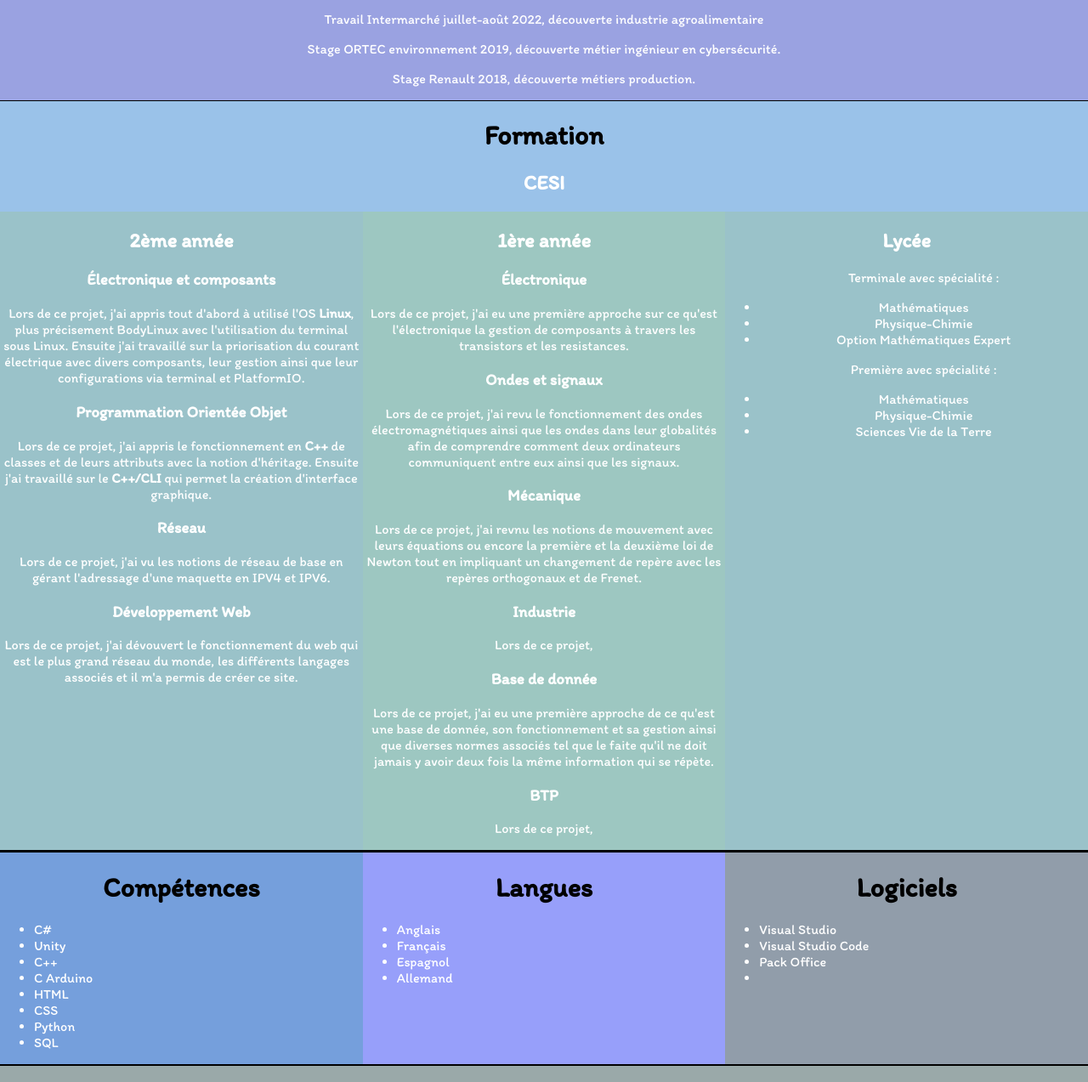
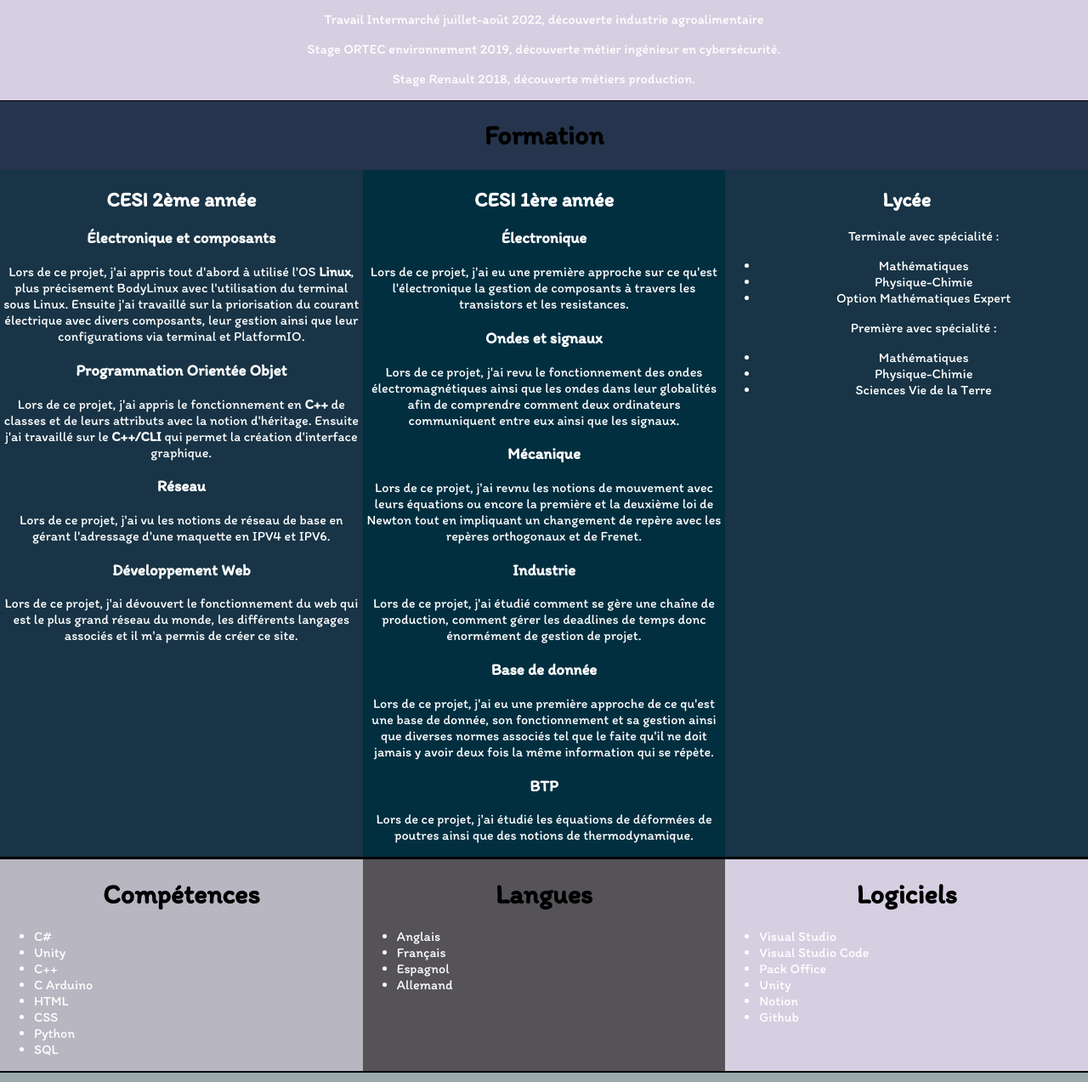
Before and after one commit to PoloBrn/web-site, a plain HTML site: page index.html in a window 1280 px wide. Shown: the part 601-1874 px from the top of the page at 85% size. Drawn offline with Linux system fonts and the light colour scheme.

Commit message:
Update colors

```diff
--- a/index.html
+++ b/index.html
@@ -9,10 +9,10 @@
 
 <body>
     <header class="header">
-        <div class="Titre">
+        <main class="Titre">
             <h1>Paul Bréon</h1>
             <p>Bienvenue dans ce site internet créer par mes soins</p>
-        </div>
+        </main>
         <img src="dl-files/Image1.png" alt="">
     </header>
 
@@ -24,7 +24,7 @@
             <a href="#QuiSuisJe">Qui suis-je ?</a>
             <a href="#ExperiencesPro">Expériences Professionnelle</a>
             <a href="#Formation">Formation</a>
-            <a href="#CL">Compétences & Langues</a>
+            <a href="#CL">Compétences, Langues & Logiciels</a>
             <a href="#Coordonnees">Coordonnées</a>
         </div>
     </nav>
@@ -47,10 +47,9 @@
     </div>
     <div class="Formation" id="Formation">
         <h1>Formation</h1>
-        <h2>CESI</h2>
         <div class="CESI">
             <div class="DEUA">
-                <h2>2ème année</h2>
+                <h2>CESI 2ème année</h2>
                 <h3>Électronique et composants</h3>
                 <p>Lors de ce projet, j'ai appris tout d'abord à utilisé l'OS <strong>Linux</strong>, plus précisement
                     BodyLinux
@@ -72,7 +71,7 @@
                     différents langages associés et il m'a permis de créer ce site.</p>
             </div>
             <div class="UNA">
-                <h2>1ère année</h2>
+                <h2>CESI 1ère année</h2>
                 <h3>Électronique</h3>
                 <p>Lors de ce projet, j'ai eu une première approche sur ce qu'est l'électronique la gestion de
                     composants à travers les transistors et les resistances.</p>
@@ -85,13 +84,15 @@
                     la deuxième loi de Newton tout en impliquant un changement de repère avec les repères orthogonaux et
                     de Frenet.</p>
                 <h3>Industrie</h3>
-                <p>Lors de ce projet, </p>
+                <p>Lors de ce projet, j'ai étudié comment se gère une chaîne de production, comment gérer les deadlines
+                    de temps donc énormément de gestion de projet.</p>
                 <h3>Base de donnée</h3>
                 <p>Lors de ce projet, j'ai eu une première approche de ce qu'est une base de donnée, son fonctionnement
                     et sa gestion ainsi que diverses normes associés tel que le faite qu'il ne doit jamais y avoir deux
                     fois la même information qui se répète.</p>
                 <h3>BTP</h3>
-                <p>Lors de ce projet, </p>
+                <p>Lors de ce projet, j'ai étudié les équations de déformées de poutres ainsi que des notions de
+                    thermodynamique.</p>
             </div>
             <div class="Lycee">
                 <h2>Lycée</h2>
@@ -139,7 +140,9 @@
                 <li>Visual Studio</li>
                 <li>Visual Studio Code</li>
                 <li>Pack Office</li>
-                <li></li>
+                <li>Unity</li>
+                <li>Notion</li>
+                <li>Github</li>
             </ul>
         </div>
     </div>
--- a/style.css
+++ b/style.css
@@ -20,11 +20,12 @@ body h1 {
 }
 
 .header {
-    background-color: #8AA1B1;
+    background-image: url(dl-files/theme-futuriste-abstrait.png);
     display: flex;
     justify-content: space-evenly;
     align-items: center;
     height: 200px;
+    color: white;
 }
 
 .header img {
@@ -38,7 +39,7 @@ body h1 {
 }
 
 .Links {
-    background-color: #9AC2C9;
+    background-color: #555358;
     display: flex;
     justify-content: space-evenly;
 }
@@ -69,12 +70,16 @@ div h1 {
     color: black;
 }
 
+.QuiSuisJe {
+    background-color: #B7B6C1;
+}
+
 .ExperiencesPro {
-    background-color: #9AA2E1;
+    background-color: #D5CFE1;
 }
 
 .Formation {
-    background-color: #9AC2E9;
+    background-color: rgb(38, 52, 78);
 }
 
 .CESI {
@@ -85,17 +90,17 @@ div h1 {
 
 .DEUA {
     width: 33.333333333%;
-    background-color: #9AC2C9;
+    background-color: #183446;
 }
 
 .UNA {
     width: 33.333333333%;
-    background-color: #9DC7C1;
+    background-color: #022F40;
 }
 
 .lycee {
     width: 33.333333333%;
-    background-color: #9AC2C9;
+    background-color: #183446;
 }
 
 .CL {
@@ -106,19 +111,19 @@ div h1 {
 
 .Competences {
     width: 33.333333333%;
-    background-color: #759FDC;
+    background-color: #B7B6C1;
     text-align: left;
 }
 
 .Langues {
     width: 33.333333333%;
-    background-color: #979FFA;
+    background-color: #555358;
     text-align: left;
 }
 
 .Logiciels {
     width: 33.333333333%;
-    background-color: #919DAA;
+    background-color: #D5CFE1;
     text-align: left;
 }
 
```
Also changed, not shown: dl-files/theme-futuriste-abstrait.png (added).
